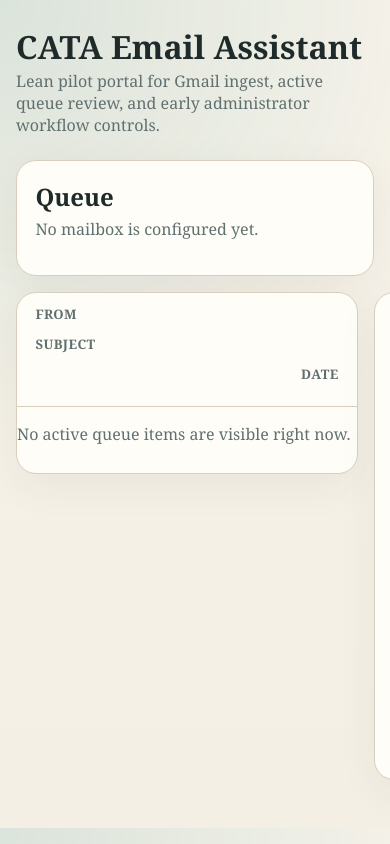
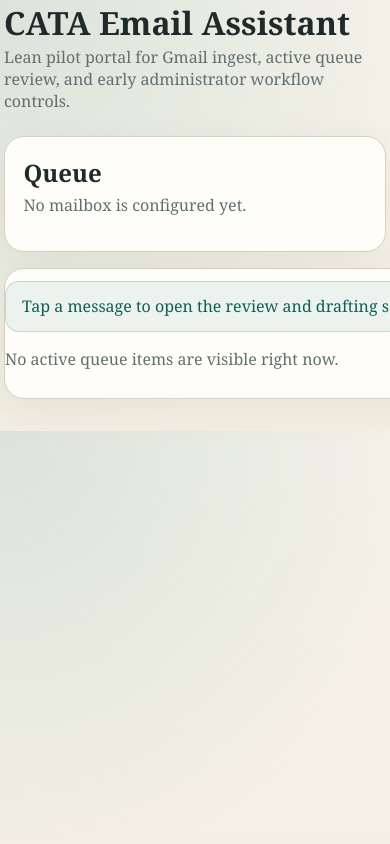
Before and after one commit to williamherridge/cata-email-assistant, a FastAPI app: page /queue in a window 390 px wide; the page is wider, and only the part inside the window is pictured. Run offline with FastAPI, Linux system fonts and the light colour scheme.

Commit message:
Improve queue layout and mobile review flow

```diff
--- a/src/admin_portal/templates/base.html
+++ b/src/admin_portal/templates/base.html
@@ -34,9 +34,9 @@
       }
 
       .shell {
-        width: min(1180px, calc(100% - 2rem));
+        width: min(1680px, calc(100% - 1rem));
         margin: 0 auto;
-        padding: 2rem 0 3rem;
+        padding: 1rem 0 2rem;
       }
 
       .hero {
@@ -122,7 +122,7 @@
 
       .workbench-layout {
         display: grid;
-        grid-template-columns: minmax(320px, 430px) minmax(0, 1fr);
+        grid-template-columns: minmax(520px, 640px) minmax(0, 1fr);
         gap: 1rem;
         align-items: start;
       }
@@ -138,7 +138,7 @@
 
       .queue-column-head {
         display: grid;
-        grid-template-columns: 1.1rem minmax(0, 1.05fr) minmax(0, 0.8fr) 5.5rem 4.5rem;
+        grid-template-columns: 1.1rem minmax(0, 1fr) minmax(0, 1.35fr) 5rem 3rem;
         gap: 0.75rem;
         padding: 0 1.15rem 0.7rem;
         border-bottom: 1px solid var(--line);
@@ -159,7 +159,7 @@
 
       .queue-row {
         display: grid;
-        grid-template-columns: 1.1rem minmax(0, 1.05fr) minmax(0, 0.8fr) 5.5rem 4.5rem;
+        grid-template-columns: 1.1rem minmax(0, 1fr) minmax(0, 1.35fr) 5rem 3rem;
         gap: 0.75rem;
         align-items: start;
         padding: 0.9rem 1.15rem;
@@ -213,7 +213,7 @@
         display: flex;
         align-items: center;
         justify-content: flex-start;
-        gap: 0.35rem;
+        gap: 0.2rem;
       }
 
       .meta-icon {
@@ -364,6 +364,10 @@
         color: var(--accent-strong);
       }
 
+      .mobile-only {
+        display: none;
+      }
+
       table {
         width: 100%;
         border-collapse: collapse;
@@ -439,6 +443,11 @@
       }
 
       @media (max-width: 900px) {
+        .shell {
+          width: min(100%, calc(100% - 0.5rem));
+          padding-top: 0.5rem;
+        }
+
         .grid.two {
           grid-template-columns: 1fr;
         }
@@ -451,6 +460,14 @@
         .queue-toolbar,
         .toolbar-actions {
           display: grid;
+        }
+
+        .workbench-stack {
+          display: none;
+        }
+
+        .mobile-only {
+          display: block;
         }
 
         .poll-summary {
@@ -468,12 +485,24 @@
           grid-template-columns: 1fr;
         }
 
+        .queue-column-head {
+          display: none;
+        }
+
+        .queue-row {
+          gap: 0.35rem;
+        }
+
         .queue-dot {
           display: none;
         }
 
         .queue-date {
           text-align: left;
+        }
+
+        .queue-meta {
+          min-height: auto;
         }
       }
     </style>
@@ -513,6 +542,16 @@
             document.execCommand(command, false);
           });
         });
+
+        const updateQueueLinksForViewport = () => {
+          const mobile = window.matchMedia("(max-width: 900px)").matches;
+          document.querySelectorAll("[data-desktop-href][data-mobile-href]").forEach((link) => {
+            link.setAttribute("href", mobile ? link.dataset.mobileHref : link.dataset.desktopHref);
+          });
+        };
+
+        updateQueueLinksForViewport();
+        window.addEventListener("resize", updateQueueLinksForViewport);
       });
     </script>
   </body>
--- a/src/admin_portal/templates/queue.html
+++ b/src/admin_portal/templates/queue.html
@@ -48,8 +48,10 @@
       {% if saved %}
         <div class="notice">The queue view was updated after your last message action.</div>
       {% endif %}
+      <div class="notice mobile-only">Tap a message to open the review and drafting screen.</div>
 
       <div class="queue-column-head">
+        <span></span>
         <span>From</span>
         <span>Subject</span>
         <span class="right">Date</span>
@@ -61,6 +63,8 @@
           {% for message in messages %}
             <a
               href="/queue?selected_message_id={{ message.id }}"
+              data-desktop-href="/queue?selected_message_id={{ message.id }}"
+              data-mobile-href="/messages/{{ message.id }}"
               class="queue-row {% if selected_message_id == message.id %}selected{% endif %}"
             >
               <div class="queue-dot"></div>
```
